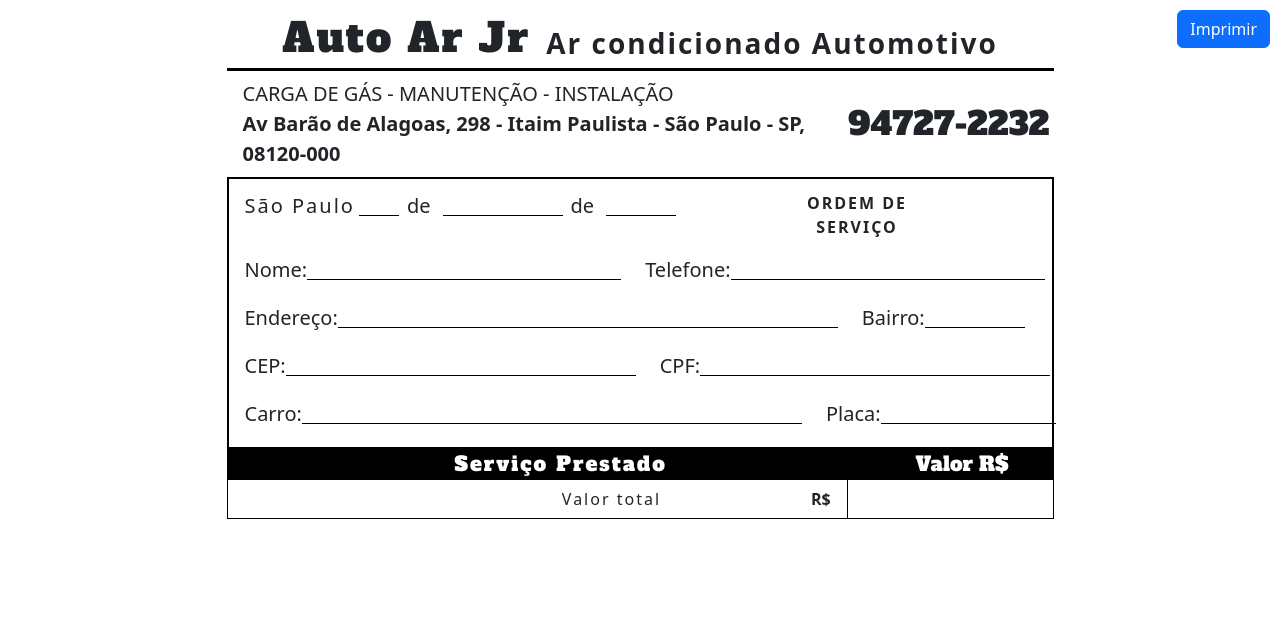
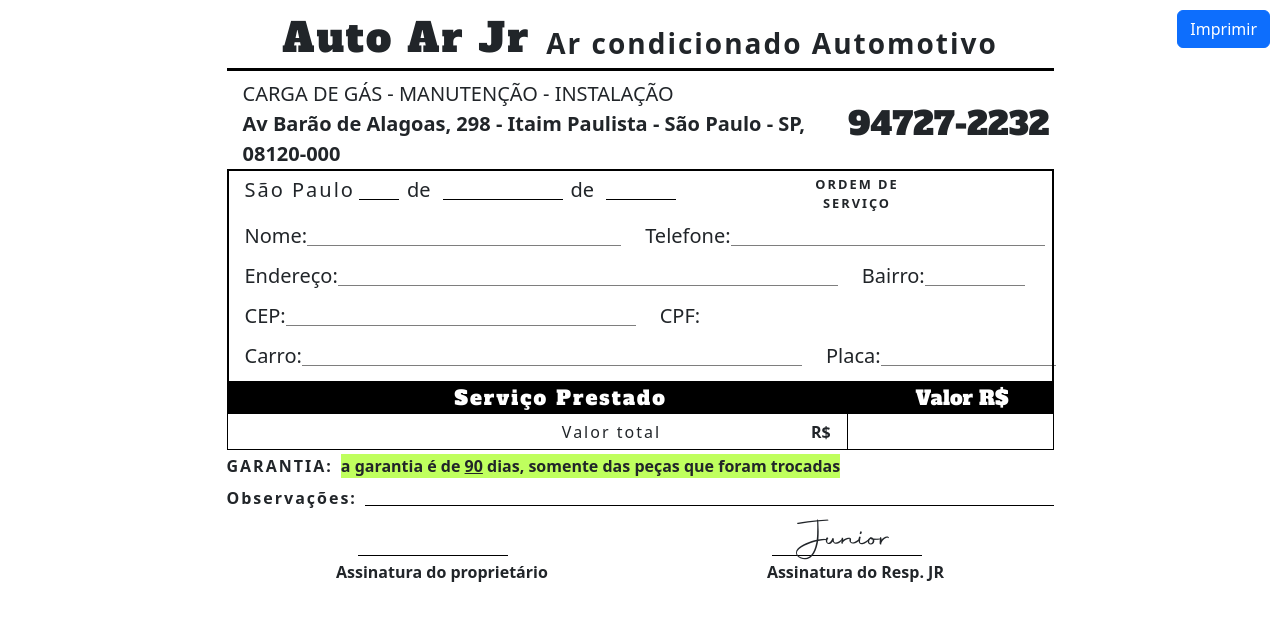
Before and after one commit to Gustavodeoliveiraa/autoarjr, a Django app: template service_order/templates/print_service_order.html in a window 1280 px wide. Shown: the top 621 px of the page. Run offline with Django 5.2, Linux system fonts and the light colour scheme; the template is opened without the code that fills it, so the values that code supplies are empty.

Commit message:
style: refactored style of service order

```diff
--- a/service_order/admin.py
+++ b/service_order/admin.py
@@ -7,7 +7,8 @@ class ServiceOrderAdmin(admin.ModelAdmin):
     model = ServiceOrder
     fields = [
         'client_name', 'client_cellphone', 'car_model',
-        'car_plate', 'service_price', 'service', 'paid', 'created_at'
+        'car_plate', 'service_price', 'service', 'paid', 'created_at',
+        'observation', 'cpf'
     ]
 
     search_fields = ['client_name', 'car_plate']
--- a/service_order/models.py
+++ b/service_order/models.py
@@ -19,5 +19,9 @@ class ServiceOrder(models.Model):
     )
     created_at = models.DateField(auto_now_add=True)
 
+    observation = models.CharField(max_length=255, null=True, blank=True)
+
+    cpf = models.CharField(max_length=15, null=True, blank=True)
+
     class Meta:
         ordering = ['-id']
--- a/service_order/static/service_order_static/print_service_order.css
+++ b/service_order/static/service_order_static/print_service_order.css
@@ -5,33 +5,11 @@
     --fonte-title: 'Alfa Slab One', sans-serif;
 }
 
-.all-container {
-    width: 827px; /* Largura ajustada para A4 */
-    height: auto; /* Pode ser automático */
-    margin: 0 auto; /* Centraliza o container */
-    position: relative;
-}
-
-@media print {
-    .all-container {
-        width: 100%; /* Para impressão, usa a largura total */
-        height: auto; /* Altura automática para se ajustar ao conteúdo */
-    }
-
-    .bg-dark1 {
-        background-color: black !important; /* Garante que a cor de fundo seja aplicada na impressão */
-        -webkit-print-color-adjust: exact; /* Força a impressão de cores exatas no Chrome */
-        color-adjust: exact; /* Força a impressão de cores exatas em outros navegadores */
-    }
-
-    /* Adicione este estilo para garantir que o texto apareça corretamente em fundo preto */
-    .bg-dark1 p {
-        color: white !important; /* Garante que o texto seja branco na impressão */
-    }
-
-    .print-button {
-        display: none;
-    }
+@font-face {
+    font-family: 'FontSignature';
+    src: url('/static/service_order_static/font_signature.otf') format('opentype');
+    font-weight: normal;
+    font-style: normal;
 }
 
 .print-button {
@@ -39,15 +17,6 @@
     top: 10px;
     right: 10px;
     z-index: 1000;
-}
-
-
-.font-title {
-    font-family: var(--fonte-title);
-}
-
-.spacing-letter {
-    letter-spacing: 2px;
 }
 
 p {
@@ -58,30 +27,11 @@ p {
     width: 20%;
 }
 
-
-.m-price-text {
-    margin-right: 150px !important;
-}
-
-.underline {
-    display: inline-block;
-    border-bottom: 1px solid black; /* Cor e espessura do sublinhado */
-    width: 150px; /* Ajuste o tamanho conforme necessário */
-    padding-bottom: 2px; /* Espaçamento entre o texto e a linha */
-    text-align: center; /* Centraliza o texto dentro do sublinhado */
-}
-
-/* .all-container {
-    width: 900px;
+.all-container {
+    width: 827px;
+    height: auto;
+    margin: 0 auto;
     position: relative;
-} */
-
-.bg-dark1 {
-    background-color: black;
-}
-
-.font1 {
-    font-family: var(--fonte-title);
 }
 
 .title-border {
@@ -92,6 +42,11 @@ p {
 .title{
     font-family: var(--fonte-title);
     height: fit-content;
+}
+
+
+.font1 {
+    font-family: var(--fonte-title);
 }
 
 .container-head {
@@ -120,81 +75,77 @@ p {
 }
 
 .text-year {
-
     width: 70px;
     height: 25px;
     border-bottom: 1px solid black;
+}
+
+.fs-service_order_text {
+    font-size: 0.8rem;
 }
 
 .text_name,
 .text_tell {
     width: 314px;
     height: 25px;
-    border-bottom: 1px solid black;
+    border-bottom: 1px solid rgba(0, 0, 0, 0.507);
 }
 
 .text_address {
     width: 500px;
     height: 25px;
-    border-bottom: 1px solid black;
+    border-bottom: 1px solid rgba(0, 0, 0, 0.507);
 }
 
 .text_neighborhood {
     width: 100px;
     height: 25px;
-    border-bottom: 1px solid black;
+    border-bottom: 1px solid rgba(0, 0, 0, 0.507);
 }
 
 .text_cep {
     width: 350px;
     height: 25px;
-    border-bottom: 1px solid black;;
+    border-bottom: 1px solid rgba(0, 0, 0, 0.507);
 }
+
 
 .text_cpf {
     width: 350px;
     height: 25px;
-    border-bottom: 1px solid black;
 }
 
 .text_car {
     width: 500px;
     height: 25px;
-    border-bottom: 1px solid black;
+    border-bottom: 1px solid rgba(0, 0, 0, 0.507);
 }
 
 .text_plate {
     width: 175px;
     height: 25px;
-    border-bottom: 1px solid black;
+    border-bottom: 1px solid rgba(0, 0, 0, 0.507);
 }
 
-.name_and_tell,
-.address_and_neighborhood,
-.cep_and_cpf,
-.car_and_plate {
-    height: 48px;
+.bg-dark1 {
+    background-color: black;
 }
 
-.td-height {
-    height: 40px;
+.font-title {
+    font-family: var(--fonte-title);
 }
 
-.border1 {
-    border: 1px solid black;
+.spacing-letter {
+    letter-spacing: 2px;
 }
 
-.b-e-none {
-    border-right: none;
-}
+
+/* table  */
 
 .custom-border-table {
     border-width: 3px !important;
     border-color: black !important;
 }
-
-
-/* table  */
 
 .table td {
     border: 1px solid black; /* Adiciona bordas a todas as células */
@@ -203,3 +154,80 @@ p {
 .table td:last-child {
     border-right: 1px solid black; /* Garante que a borda direita da última coluna apareça */
 }
+
+.td {
+    padding: 0;
+}
+
+.td-height {
+    height: 37px;
+}
+
+/* end table  */
+
+.border1 {
+    border: 1px solid black;
+}
+
+.m-price-text {
+    margin-right: 150px !important;
+}
+
+.b-e-none {
+    border-right: none;
+}
+
+.name_and_tell,
+.address_and_neighborhood,
+.cep_and_cpf,
+.car_and_plate {
+    height: 40px;
+}
+
+.assurance {
+    background-color: rgba(172, 255, 47, 0.774);
+}
+
+.border-black {
+    border-bottom: 1px solid black;
+}
+
+.signature-client,
+.signature-responsible {
+    width: 150px;
+    height: 30px;
+}
+
+.signature-responsible-text {
+    font-family: 'FontSignature';
+    transform: translateY(-15px);
+}
+
+
+
+@media print {
+    .all-container {
+        width: 100%; /* Para impressão, usa a largura total */
+        height: auto; /* Altura automática para se ajustar ao conteúdo */
+    }
+
+    .bg-dark1 {
+        background-color: black !important; /* Garante que a cor de fundo seja aplicada na impressão */
+        -webkit-print-color-adjust: exact; /* Força a impressão de cores exatas no Chrome */
+        color-adjust: exact; /* Força a impressão de cores exatas em outros navegadores */
+    }
+
+    /* Adicione este estilo para garantir que o texto apareça corretamente em fundo preto */
+    .bg-dark1 p {
+        color: white !important; /* Garante que o texto seja branco na impressão */
+    }
+
+    .assurance {
+        background-color: rgba(172, 255, 47, 0.774) !important;
+    }
+
+
+    .print-button {
+        display: none;
+    }
+}
--- a/service_order/static/service_order_static/service_order.js
+++ b/service_order/static/service_order_static/service_order.js
@@ -9,4 +9,10 @@ $(document).ready(function() {
 
     $('#cellphone').inputmask('(99) 99999-9999');
 
+    $('#cpf').inputmask('999.999.999-99', {
+        placeholder: '_',
+        clearMaskOnLostFocus: true,
+        autoUnmask: true,
+    });
+
 });
--- a/service_order/templates/detail_service_order.html
+++ b/service_order/templates/detail_service_order.html
@@ -13,6 +13,7 @@
                     <p>Data: <strong>{{service_order.created_at|date:'d/m/Y'}}</strong></p>
                 </div>
                 <p>Telefone: <strong>{{service_order.client_cellphone}}</strong></p>
+                <p>CPF: <strong>{{service_order.cpf}}</strong></p>
                 <p>Carro: <strong>{{service_order.car_model}}</strong></p>
                 <p>Placa: <strong>{{service_order.car_plate}}</strong></p>
                 <p>Valor do Serviço: <strong>{{service_order.service_price}}</strong></p>
@@ -20,6 +21,8 @@
                 <p>Pago:
                     <input class="ms-1" type="checkbox" disabled {% if service_order.paid %} checked {% endif %}>
                 </p>
+                <p>Observações: <strong>{{service_order.observation}}</strong></p>
+
             </div>
         </div>
         <a href="{% url "service_order:list" %}">
--- a/service_order/templates/print_service_order.html
+++ b/service_order/templates/print_service_order.html
@@ -35,8 +35,8 @@
             </div>
         </div>
 
-        <div class="container-head w-100 pt-1 ps-3 mt-2">
-            <div class="data d-flex mt-2 mb-3">
+        <div class="container-head w-100 pt-1 ps-3 ">
+            <div class="data d-flex">
                 <p class="fs-5 data-title me-1">
                     São Paulo
                     <p class="text-day b-0 text-center fs-5">{{service_order.created_at.day}}</p>
@@ -45,9 +45,9 @@
 
 
                 <div class="service-order text-center w-25 ms-4 me-4">
-                    <p class="fw-bolder">ORDEM DE <br> SERVIÇO</p>
+                    <p class="fw-bolder fs-service_order_text">ORDEM DE <br> SERVIÇO</p>
                 </div>
-                <div class="service_id text-center d-flex align-items-center ms-4">
+                <div class="text-center d-flex align-items-center ms-4">
                     <p class="text-danger fs-5">{{service_order.pk|stringformat:"04d"}}</p>
                 </div>
             </div>
@@ -55,12 +55,12 @@
             <div class="name_and_tell d-flex mt-2">
                 <div class="me-4 d-flex">
                     <p class="fs-5">Nome:</p>
-                    <div class="text_name ps-3 ">
+                    <div class="text_name ps-3 fs-5">
                         {{service_order.client_name }}
                     </div>
                 </div>
 
-                <div class="tell d-flex">
+                <div class="d-flex">
                     <p class="fs-5">Telefone: </p>
                     <div class="text_tell ps-3">
                         {{service_order.client_cellphone}}
@@ -70,7 +70,7 @@
 
             <div class="address_and_neighborhood d-flex">
                 <div class="me-4 d-flex">
-                    <div class="tell d-flex">
+                    <div class="d-flex">
                         <p class="fs-5">Endereço: </p>
                         <div class="text_address  ps-3">
                             {{address}}
@@ -89,7 +89,7 @@
 
             <div class="cep_and_cpf d-flex">
                 <div class="me-4">
-                    <div class="tell d-flex">
+                    <div class=" d-flex">
                         <p class="fs-5">CEP: </p>
                         <div class="text_cep  ps-3"></div>
                     </div>
@@ -105,9 +105,9 @@
 
             <div class="car_and_plate d-flex">
                 <div class="me-4">
-                    <div class="tell d-flex">
+                    <div class=" d-flex">
                         <p class="fs-5">Carro: </p>
-                        <div class="text_car  ps-3">
+                        <div class="text_car ps-3 fs-5">
                             {{service_order.car_model}}
                         </div>
                     </div>
@@ -116,7 +116,7 @@
                 <div class="me-4">
                     <div class="d-flex">
                         <p class="fs-5">Placa: </p>
-                        <div class="text_plate ps-3 d-flex">
+                        <div class="text_plate ps-3 d-flex fs-5">
                             <p>{{service_order.car_plate}}</p>
                         </div>
                     </div>
@@ -128,7 +128,7 @@
             <div class="col-9  text-center p-0">
                 <p class="text-white font-title fs-5 ps-5 spacing-letter">Serviço Prestado</p>
             </div>
-            <div class="col-3  text-center p-0">
+            <div class="col-3 text-center p-0">
                 <p class="text-white font-title fs-5 ps-4">Valor R$</p>
             </div>
         </div>
@@ -139,7 +139,7 @@
                     {% for service in filtered_service %}
                         <tr>
                             <td class="w-72 td-height">
-                                <p class="ms-4 fs-5">{{service}}</p>
+                                <p class="ms-4 fs-6">{{service}}</p>
                             </td>
                             <td class="w-20 td-height">
                                 <p class="text-end"></p>
@@ -150,7 +150,7 @@
             </table>
             <div class="row p-0 w-100 m-auto">
                 <div class="col-9 p-0 border1 td-height b-e-none">
-                    <div class="price-end d-flex justify-content-end align-items-center h-100 me-3">
+                    <div class="d-flex justify-content-end align-items-center h-100 me-3">
                         <p class="spacing-letter m-price-text">Valor total</p>
                         <p class="fw-bolder">R$</p>
                     </div>
@@ -158,6 +158,28 @@
                 <div class="col-3 p-0 border1 td-height text-center fs-4"> {{ service_order.service_price|floatformat:2 }}</div>
             </div>
         </div>
+        <div class="mt-1 d-flex">
+            <p class="fw-bolder spacing-letter me-2">GARANTIA: </p>
+            <p class="assurance  fw-bolder">a garantia é de <u>90</u> dias, somente das peças que foram trocadas </p>
+        </div>
+
+        <div class="mt-2 d-flex">
+            <p class="fw-bolder spacing-letter me-2">Observações: </p>
+            <p class="w-100 border-black mb-1 fw-light" > {% if service_order.observation %}{{service_order.observation}}{% endif %}</p>
+        </div>
+
+        <div class="mt-3 d-flex justify-content-around w-100 align-items-center">
+            <div class="signature-client border-black text-center"></div>
+            <div class="signature-responsible border-black text-center ">
+                <p class="signature-responsible-text fs-1">Junior</p>
+            </div>
+        </div>
+
+        <div class="mb-4 mt-1 d-flex justify-content-around w-100 align-items-center">
+            <div class="text-center fw-bolder">Assinatura do proprietário</div>
+            <div class="text-center fw-bolder">Assinatura do Resp. JR</div>
+        </div>
     </div>
+
 </body>
 </html>
```
Also changed, not shown: client/tests/test_client_view.py (+9 -9 lines), service_order/forms.py (+6 -2 lines), service_order/migrations/0006_serviceorder_observation.py (added), service_order/migrations/0007_serviceorder_cpf.py (added), service_order/migrations/0008_alter_serviceorder_cpf.py (added), service_order/migrations/0009_alter_serviceorder_cpf.py (added), service_order/static/service_order_static/font_signature.otf (added).
